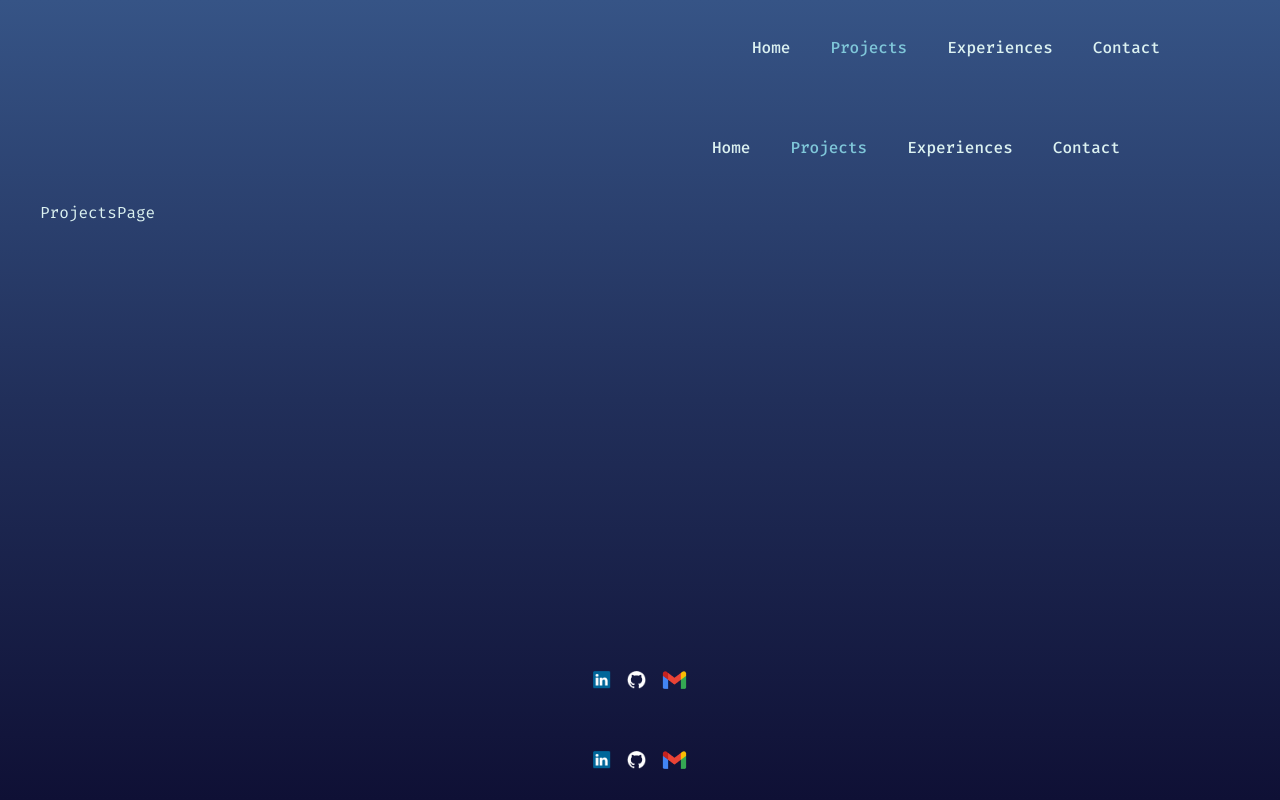
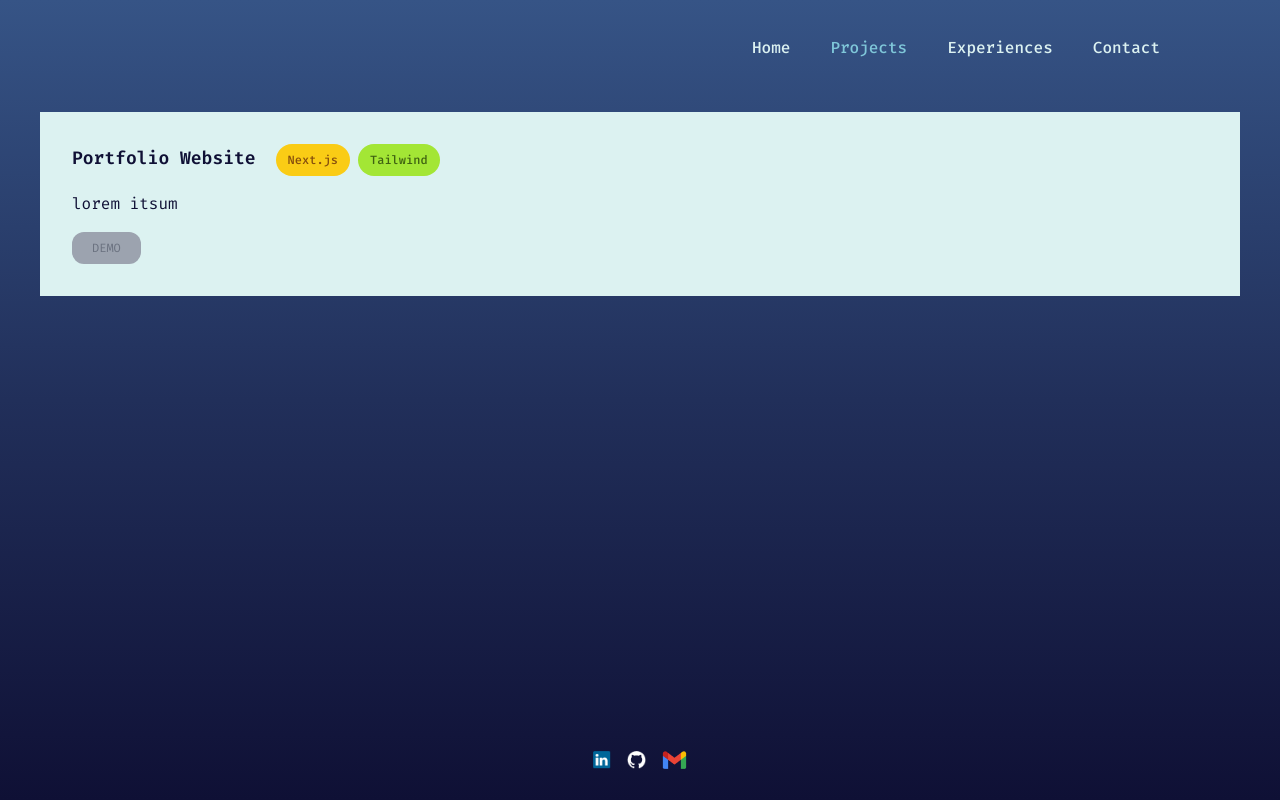
Before and after one commit to jonahmarc/jonahmarc.github.io, a Next.js app: page /projects in a window 1280 px wide. Built offline with nearby package versions, Linux system fonts and the light colour scheme.

Commit message:
add list of projects to project page

```diff
--- a/app/projects/page.tsx
+++ b/app/projects/page.tsx
@@ -1,10 +1,11 @@
-import AppLayout from '@/components/AppLayout'
 import React from 'react'
+
+import Projects from '@/components/Projects'
 
 export default function ProjectsPage() {
   return (
-    <AppLayout>
-        <div>ProjectsPage</div>
-    </AppLayout>
+    <>
+      <Projects />
+    </>
   )
 }
```
